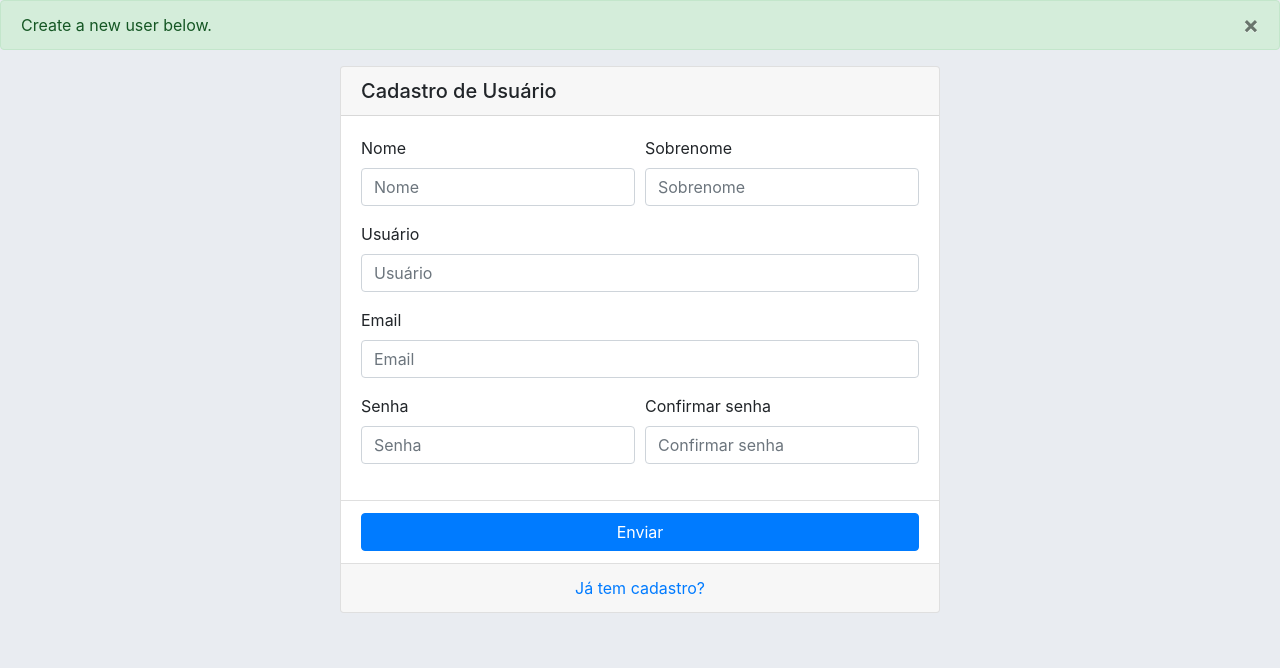
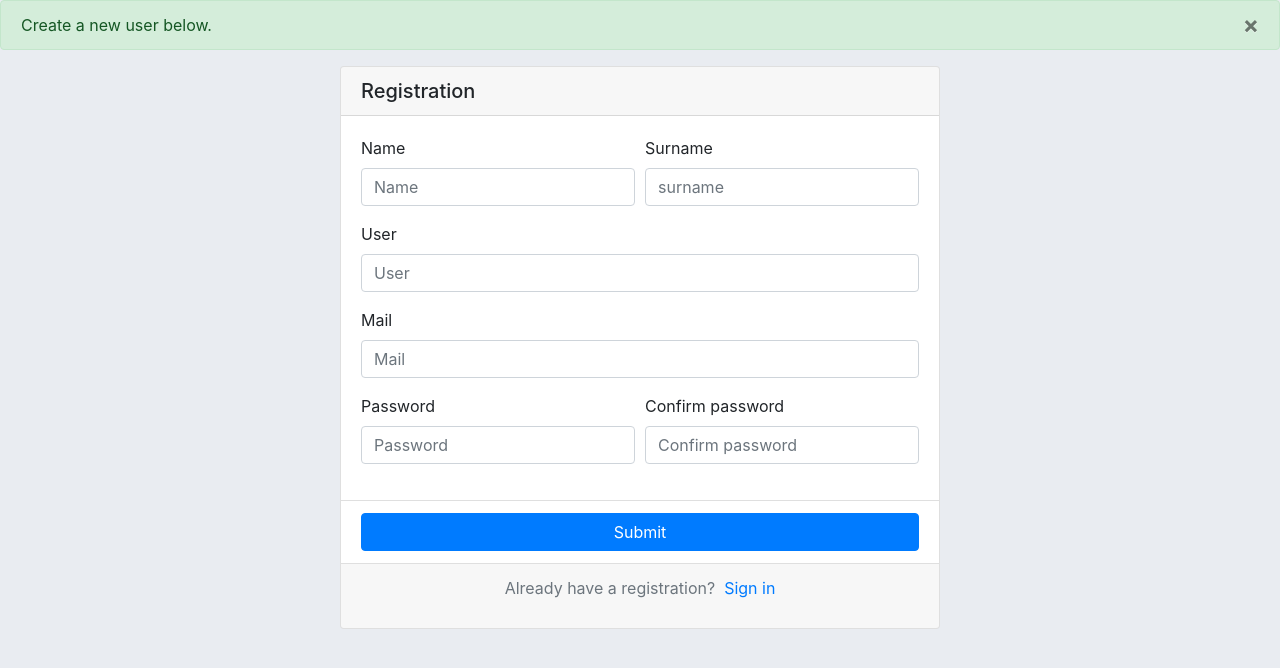
Before and after one commit to felipe-cerqueira-lyra/EngSoftware, a Flask app: page /auth/signup in a window 1280 px wide. Shown: the part 58-726 px from the top of the page. Run offline with Flask 2, Linux system fonts and the light colour scheme; some libraries are stand-ins or nearby versions.

Commit message:
update sign in/up forms

```diff
--- a/website/templates/signup.html
+++ b/website/templates/signup.html
@@ -6,68 +6,68 @@
 <div class='d-flex justify-content-center'>
   <form method="POST">
   <div class="card">
-    <h5 class="card-header">Cadastro de Usuário</h5>
+    <h5 class="card-header">Registration</h5>
     <div class="card-body">
       <div class="form-row">
         <div class="form-group col-md-6">
-          <label for="name">Nome</label><br>
+          <label for="name">Name</label><br>
           <input
               type="name"
               class="form-control"
               id="name"
               name="name"
-              placeholder="Nome"
+              placeholder="Name"
           />
         </div>
         <div class="form-group col-md-6">
-          <label for="surname">Sobrenome</label><br>
+          <label for="surname">Surname</label><br>
           <input
               type="surname"
               class="form-control"
               id="surname"
               name="surname"
-              placeholder="Sobrenome"
+              placeholder="surname"
           />
         </div>
       </div>
       <div class="form-group">
-        <label for="user">Usuário</label>
+        <label for="user">User</label>
         <input
             type="user"
             class="form-control"
             name="user"
             id="user"
-            placeholder="Usuário"
+            placeholder="User"
         />
       </div>
       <div class="form-group">
-        <label for="email">Email</label>
+        <label for="email">Mail</label>
         <input
             type="email"
             class="form-control"
             name="email"
             id="email"
-            placeholder="Email">
+            placeholder="Mail">
       </div>
       <div class="form-row">
         <div class="form-group col-md-6">
-          <label for="password1">Senha</label><br>
+          <label for="password1">Password</label><br>
           <input
-              type="password1"
+              type="password"
               class="form-control"
               id="password1"
               name="password1"
-              placeholder="Senha"
+              placeholder="Password"
           />
         </div>
         <div class="form-group col-md-6">
-          <label for="password2">Confirmar senha</label><br>
+          <label for="password2">Confirm password</label><br>
           <input
-              type="password2"
+              type="password"
               class="form-control"
               id="password2"
               name="password2"
-              placeholder="Confirmar senha"
+              placeholder="Confirm password"
           />
         </div>
       </div>
@@ -75,13 +75,13 @@
     <ul class="list-group list-group-flush">
       <li class="list-group-item">
         <div class='d-flex justify-content-center'>
-          <button type="submit" class="btn btn-primary btn-block"> Enviar </button>
+          <button type="submit" class="btn btn-primary btn-block"> Submit </button>
         </div>
       </li>
     </ul>
     <div class="card-footer text-muted">
       <div class='d-flex justify-content-center'>
-        <a href="{{url_for('auth.signin_page')}}"> Já tem cadastro? </a>
+        <p> Already have a registration? &nbsp</p><a href="{{url_for('auth.signin_page')}}"> Sign in </a>
       </div>
     </div>
   </div>
```
Also changed, not shown: website/templates/signin.html (+8 -13 lines).
